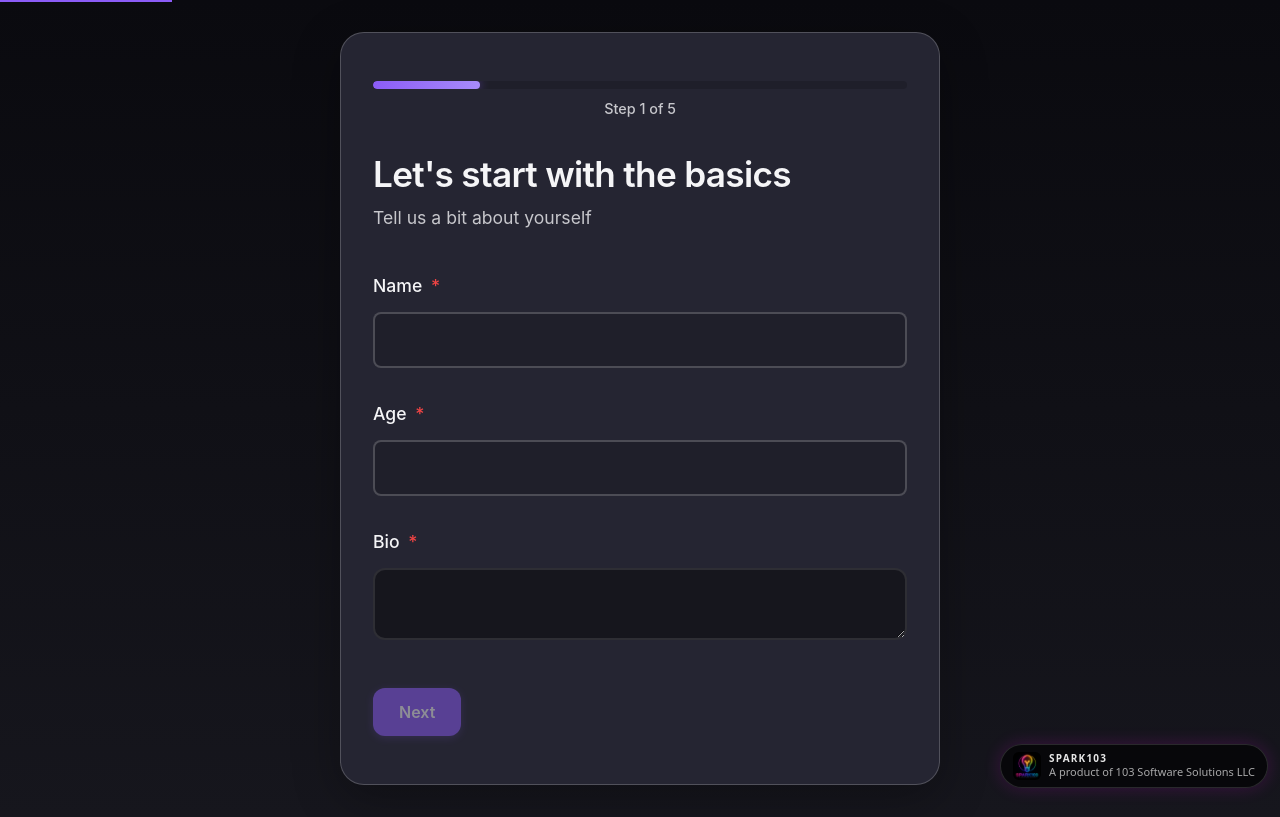
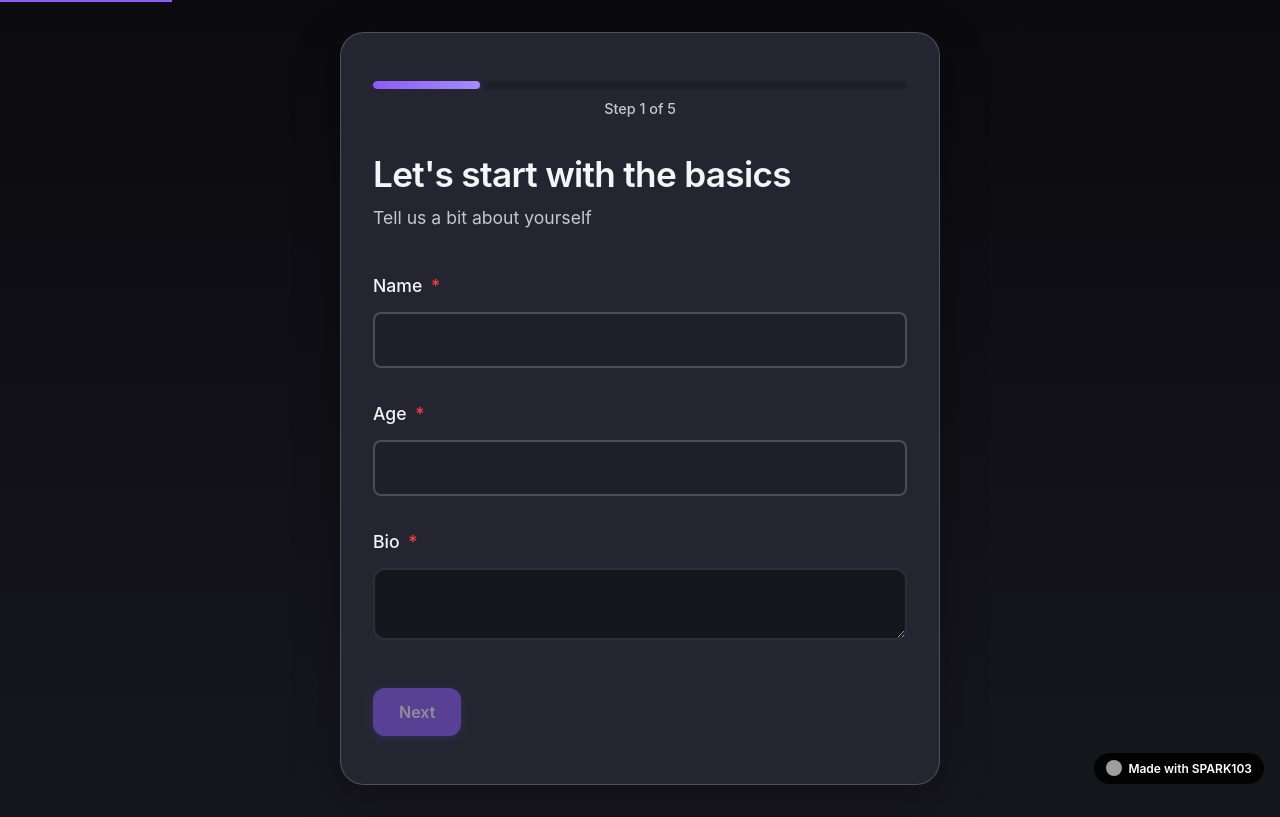
Before and after one commit to ikejones90002/attune-sample-website, a React (Vite) app: page /attune-sample-website/profile in a window 1280 px wide. Built offline with nearby package versions, Linux system fonts and the light colour scheme; grey boxes are pictures that could not be loaded.

Commit message:
Add SPARK103 signature elements and simple footer

```diff
--- a/index.html
+++ b/index.html
@@ -4,6 +4,7 @@
     <meta charset="UTF-8" />
     <link rel="icon" type="image/png" href="/logo.png" />
     <meta name="viewport" content="width=device-width, initial-scale=1.0" />
+    <meta name="generator" content="SPARK103 v0.1.2 — https://spark103.dev" />
     <title>Attune - Accessible Dating for Everyone</title>
   </head>
   <body>
--- a/package.json
+++ b/package.json
@@ -3,6 +3,8 @@
   "private": true,
   "version": "0.0.0",
   "type": "module",
+  "generatedBy": "spark103@0.1.2",
+  "generatorUrl": "https://spark103.dev",
   "scripts": {
     "dev": "vite",
     "build": "tsc -b && vite build",
--- a/src/App.css
+++ b/src/App.css
@@ -230,6 +230,22 @@ main.profile {
 
 main.swipe {
   background: linear-gradient(180deg, #ff6b6b 0%, #ee5a24 100%);
+}
+
+/* Footer Styles */
+.app-footer {
+  background: linear-gradient(135deg, var(--bg-secondary) 0%, var(--bg-tertiary) 100%);
+  padding: 2rem;
+  text-align: center;
+  border-top: 1px solid var(--border-subtle);
+  margin-top: auto;
+}
+
+.app-footer p {
+  color: var(--text-secondary);
+  font-size: 0.9rem;
+  margin: 0;
+  line-height: 1.6;
 }
 
 /* Card Styles */
--- a/src/App.tsx
+++ b/src/App.tsx
@@ -83,6 +83,11 @@ function App() {
           <Route path="/swipe" element={<ProfileSwipe />} />
         </Routes>
       </main>
+      {!hideHeaderFooter && (
+        <footer className="app-footer">
+          <p>© 2026 Attune. This application was generated by Spark103, a product of 103 Software Solutions LLC. All Rights Reserved.</p>
+        </footer>
+      )}
     </div>
   );
 }
--- a/src/main.tsx
+++ b/src/main.tsx
@@ -3,6 +3,18 @@ import { StrictMode } from 'react'
 import { createRoot } from 'react-dom/client'
 import './index.css'
 import App from './App.tsx'
+
+// --- SPARK103 signature banner ---
+if (typeof window !== 'undefined') {
+  console.log(
+    '%c💡 Built with SPARK103',
+    'color: #a78bfa; font-size: 16px; font-weight: bold; padding: 4px 0;'
+  );
+  console.log(
+    '%cImagination → Spark → Innovation → Creation.\nhttps://spark103.dev',
+    'color: #8b5cf6; font-size: 12px;'
+  );
+}
 
 createRoot(document.getElementById('root')!).render(
   <StrictMode>
--- a/src/spark103-watermark.tsx
+++ b/src/spark103-watermark.tsx
@@ -1,51 +1,35 @@
-import spark103Mark from '/spark103-mark.png';
-
 export function Spark103Watermark() {
   return (
-    <div
+    <a
+      href="https://spark103.dev"
+      target="_blank"
+      rel="noopener noreferrer"
+      className="spark103-badge"
+      aria-label="Made with SPARK103"
       style={{
-        position: "fixed",
-        right: 12,
-        bottom: 12,
-        zIndex: 2147483646,
-        display: "flex",
-        alignItems: "center",
-        gap: 8,
-        maxWidth: "min(280px, calc(100vw - 24px))",
-        padding: "7px 12px",
-        borderRadius: 999,
-        background: "rgba(5, 5, 8, 0.86)",
-        border: "1px solid rgba(255, 255, 255, 0.14)",
-        color: "rgba(255, 255, 255, 0.9)",
-        fontFamily: 'system-ui, "Segoe UI", sans-serif',
-        fontSize: 11,
-        lineHeight: 1.3,
-        pointerEvents: "none",
-        boxShadow: "0 0 18px rgba(255, 0, 255, 0.16)",
+        position: 'fixed',
+        bottom: '16px',
+        right: '16px',
+        display: 'flex',
+        alignItems: 'center',
+        gap: '6px',
+        padding: '6px 12px',
+        borderRadius: '999px',
+        background: 'rgba(0,0,0,0.85)',
+        textDecoration: 'none',
+        zIndex: 9999,
       }}
     >
       <img
-        src={spark103Mark}
+        src="https://spark103.dev/assets/brand/spark103-logo.png"
         alt=""
-        width={28}
-        height={28}
-        style={{
-          width: 28,
-          height: 28,
-          borderRadius: 6,
-          objectFit: "cover",
-          objectPosition: "center 18%",
-          flexShrink: 0,
-        }}
+        width="16"
+        height="16"
+        style={{ borderRadius: '50%' }}
       />
-      <span>
-        <strong style={{ display: "block", letterSpacing: "0.12em", fontSize: 10 }}>
-          SPARK103
-        </strong>
-        <span style={{ display: "block", opacity: 0.72 }}>
-          A product of 103 Software Solutions LLC
-        </span>
+      <span style={{ color: '#fff', fontSize: '12px', fontWeight: 600 }}>
+        Made with SPARK103
       </span>
-    </div>
+    </a>
   );
 }
```
Also changed, not shown: 6 other files (tests, documents, lock files or other folders).
